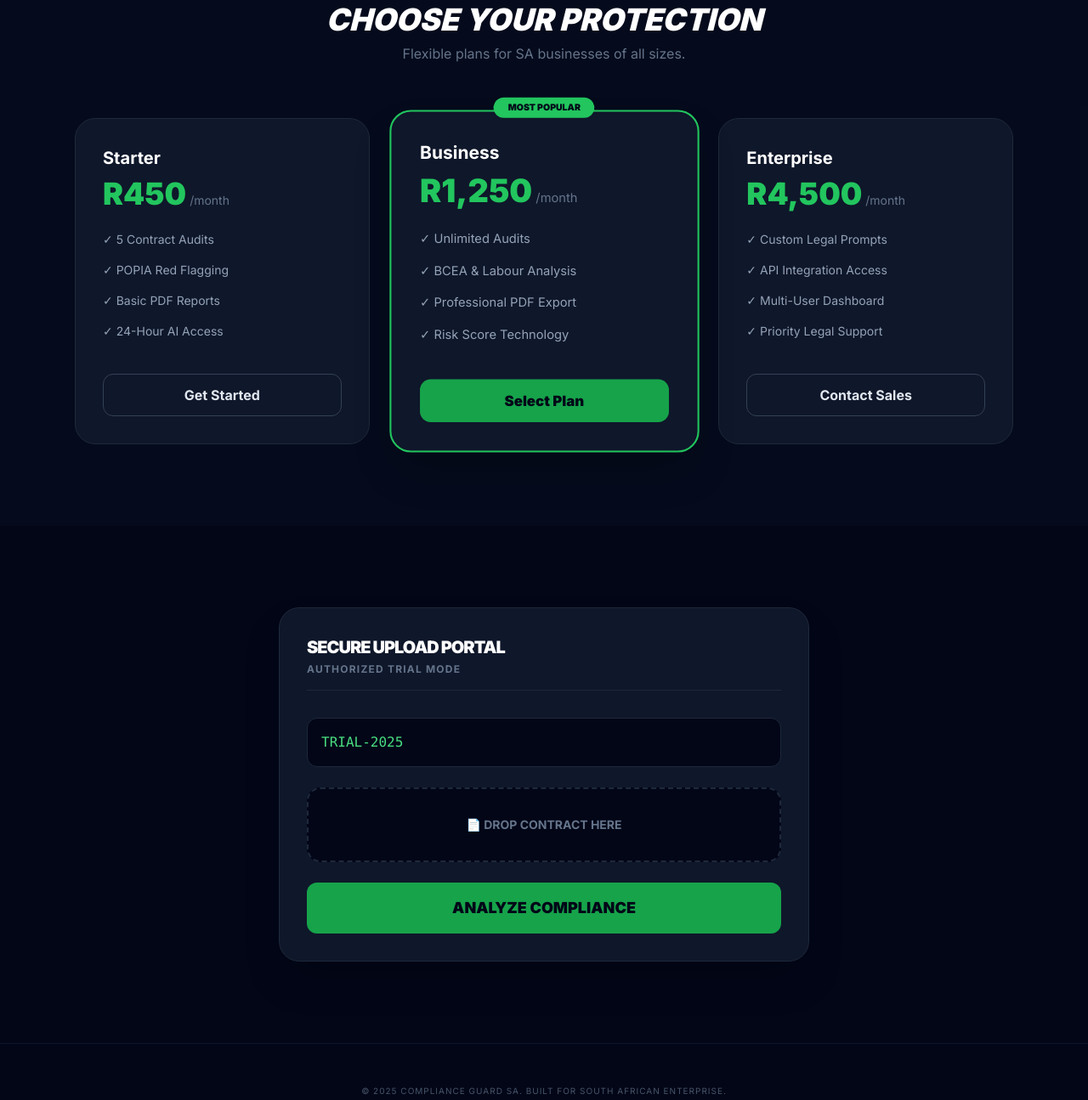
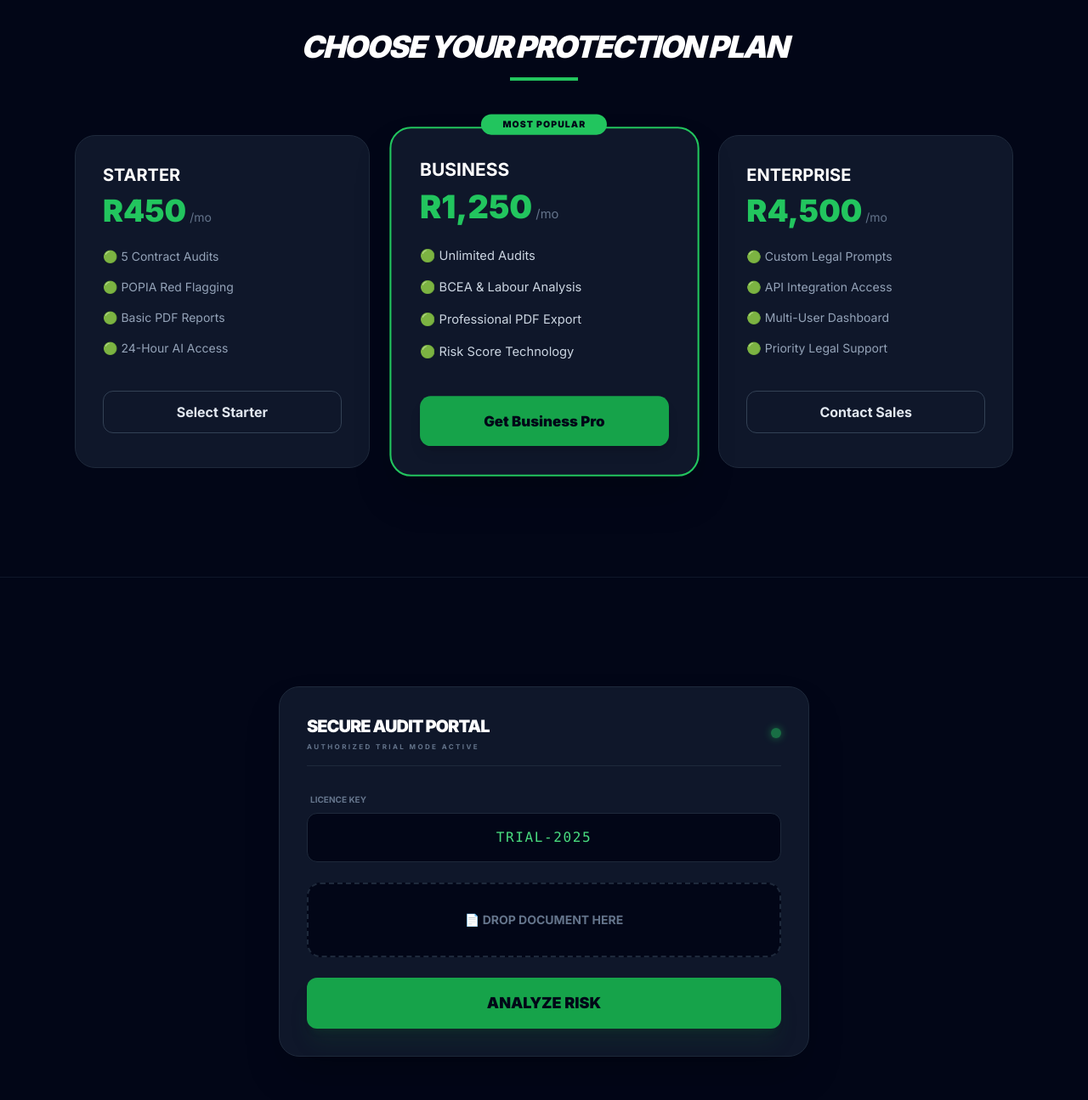
Before and after one commit to johnchips047/ContractGuardSA, a plain HTML site: page index.html in a window 1280 px wide. Shown: the part 893-2188 px from the top of the page at 85% size. Drawn offline with nearby package versions, Linux system fonts and the light colour scheme; a script that the page names is missing.

Commit message:
Update index.html

```diff
--- a/index.html
+++ b/index.html
@@ -11,11 +11,12 @@
         @import url('https://fonts.googleapis.com/css2?family=Inter:wght@400;700;900&display=swap');
         body { font-family: 'Inter', sans-serif; scroll-behavior: smooth; }
         .hero-gradient { background: radial-gradient(circle at top right, #065f46, #020617); }
+        .pricing-card:hover { transform: translateY(-10px); }
     </style>
 </head>
 <body class="bg-slate-950 text-slate-200">
 
-    <section id="hero" class="min-h-screen hero-gradient flex flex-col justify-center items-center px-6 text-center">
+    <section id="hero" class="min-h-screen hero-gradient flex flex-col justify-center items-center px-6 text-center border-b border-slate-800">
         <div class="max-w-4xl">
             <span class="text-green-500 font-bold tracking-[0.2em] uppercase text-sm mb-4 block">South Africa's #1 AI Compliance Tool</span>
             <h1 class="text-5xl md:text-7xl font-black text-white leading-tight mb-6">Automate your <span class="text-green-500 italic">Legal Audits.</span></h1>
@@ -23,87 +24,93 @@
                 Professional POPIA and BCEA risk assessments for South African SMEs. Secure, fast, and 2025-compliant.
             </p>
             <div class="flex flex-col md:flex-row gap-4 justify-center">
-                <button onclick="document.getElementById('pricing').scrollIntoView()" class="bg-green-600 hover:bg-green-500 text-slate-950 font-black px-10 py-5 rounded-2xl text-xl transition-all shadow-2xl">
+                <a href="#pricing" class="bg-green-600 hover:bg-green-500 text-slate-950 font-black px-10 py-5 rounded-2xl text-xl transition-all shadow-2xl flex items-center justify-center">
                     VIEW PRICING
-                </button>
-                <button onclick="document.getElementById('audit-lab').scrollIntoView()" class="px-10 py-5 rounded-2xl border border-slate-700 bg-slate-900/50 hover:bg-slate-800 transition-all font-bold">
+                </a>
+                <a href="#audit-lab" class="px-10 py-5 rounded-2xl border border-slate-700 bg-slate-900/50 hover:bg-slate-800 transition-all font-bold flex items-center justify-center">
                     TRY FREE AUDIT
-                </button>
+                </a>
             </div>
         </div>
     </section>
 
-    <section id="pricing" class="py-24 bg-slate-900/30">
+    <section id="pricing" class="py-32 bg-slate-950">
         <div class="max-w-6xl mx-auto px-6">
             <div class="text-center mb-16">
-                <h2 class="text-4xl font-black text-white uppercase italic">Choose Your Protection</h2>
-                <p class="text-slate-500 mt-2">Flexible plans for SA businesses of all sizes.</p>
+                <h2 class="text-4xl font-black text-white uppercase italic tracking-tighter">Choose Your Protection Plan</h2>
+                <div class="h-1 w-20 bg-green-500 mx-auto mt-4"></div>
             </div>
 
             <div class="grid grid-cols-1 md:grid-cols-3 gap-8">
-                <div class="bg-slate-900 border border-slate-800 p-8 rounded-3xl hover:border-green-500/50 transition-all">
-                    <h3 class="text-xl font-bold text-white mb-2">Starter</h3>
-                    <div class="text-4xl font-black text-green-500 mb-6">R450<span class="text-sm text-slate-500 font-normal"> /month</span></div>
+                <div class="pricing-card bg-slate-900 border border-slate-800 p-8 rounded-3xl transition-all">
+                    <h3 class="text-xl font-bold text-white mb-2 uppercase">Starter</h3>
+                    <div class="text-4xl font-black text-green-500 mb-6">R450<span class="text-sm text-slate-500 font-normal"> /mo</span></div>
                     <ul class="space-y-4 mb-10 text-slate-400 text-sm">
-                        <li>✓ 5 Contract Audits</li>
-                        <li>✓ POPIA Red Flagging</li>
-                        <li>✓ Basic PDF Reports</li>
-                        <li>✓ 24-Hour AI Access</li>
+                        <li class="flex items-center gap-2">🟢 5 Contract Audits</li>
+                        <li class="flex items-center gap-2">🟢 POPIA Red Flagging</li>
+                        <li class="flex items-center gap-2">🟢 Basic PDF Reports</li>
+                        <li class="flex items-center gap-2">🟢 24-Hour AI Access</li>
                     </ul>
-                    <button onclick="document.getElementById('audit-lab').scrollIntoView()" class="w-full py-3 rounded-xl border border-slate-700 font-bold hover:bg-slate-800 transition-all">Get Started</button>
+                    <a href="#audit-lab" class="block text-center w-full py-3 rounded-xl border border-slate-700 font-bold hover:bg-slate-800 transition-all">Select Starter</a>
                 </div>
 
-                <div class="bg-slate-900 border-2 border-green-500 p-8 rounded-3xl scale-105 shadow-2xl relative">
-                    <span class="absolute -top-4 left-1/2 -translate-x-1/2 bg-green-500 text-slate-950 text-[10px] font-black px-4 py-1 rounded-full">MOST POPULAR</span>
-                    <h3 class="text-xl font-bold text-white mb-2">Business</h3>
-                    <div class="text-4xl font-black text-green-500 mb-6">R1,250<span class="text-sm text-slate-500 font-normal"> /month</span></div>
-                    <ul class="space-y-4 mb-10 text-slate-400 text-sm">
-                        <li>✓ Unlimited Audits</li>
-                        <li>✓ BCEA & Labour Analysis</li>
-                        <li>✓ Professional PDF Export</li>
-                        <li>✓ Risk Score Technology</li>
+                <div class="pricing-card bg-slate-900 border-2 border-green-500 p-8 rounded-3xl shadow-2xl relative scale-105 z-10">
+                    <span class="absolute -top-4 left-1/2 -translate-x-1/2 bg-green-500 text-slate-950 text-[10px] font-black px-6 py-1 rounded-full uppercase tracking-widest">Most Popular</span>
+                    <h3 class="text-xl font-bold text-white mb-2 uppercase">Business</h3>
+                    <div class="text-4xl font-black text-green-500 mb-6">R1,250<span class="text-sm text-slate-500 font-normal"> /mo</span></div>
+                    <ul class="space-y-4 mb-10 text-slate-300 text-sm">
+                        <li class="flex items-center gap-2">🟢 Unlimited Audits</li>
+                        <li class="flex items-center gap-2">🟢 BCEA & Labour Analysis</li>
+                        <li class="flex items-center gap-2">🟢 Professional PDF Export</li>
+                        <li class="flex items-center gap-2">🟢 Risk Score Technology</li>
                     </ul>
-                    <button onclick="document.getElementById('audit-lab').scrollIntoView()" class="w-full py-3 rounded-xl bg-green-600 text-slate-950 font-black hover:bg-green-500 transition-all">Select Plan</button>
+                    <a href="#audit-lab" class="block text-center w-full py-4 rounded-xl bg-green-600 text-slate-950 font-black hover:bg-green-500 transition-all shadow-lg">Get Business Pro</a>
                 </div>
 
-                <div class="bg-slate-900 border border-slate-800 p-8 rounded-3xl hover:border-green-500/50 transition-all">
-                    <h3 class="text-xl font-bold text-white mb-2">Enterprise</h3>
-                    <div class="text-4xl font-black text-green-500 mb-6">R4,500<span class="text-sm text-slate-500 font-normal"> /month</span></div>
+                <div class="pricing-card bg-slate-900 border border-slate-800 p-8 rounded-3xl transition-all">
+                    <h3 class="text-xl font-bold text-white mb-2 uppercase">Enterprise</h3>
+                    <div class="text-4xl font-black text-green-500 mb-6">R4,500<span class="text-sm text-slate-500 font-normal"> /mo</span></div>
                     <ul class="space-y-4 mb-10 text-slate-400 text-sm">
-                        <li>✓ Custom Legal Prompts</li>
-                        <li>✓ API Integration Access</li>
-                        <li>✓ Multi-User Dashboard</li>
-                        <li>✓ Priority Legal Support</li>
+                        <li class="flex items-center gap-2">🟢 Custom Legal Prompts</li>
+                        <li class="flex items-center gap-2">🟢 API Integration Access</li>
+                        <li class="flex items-center gap-2">🟢 Multi-User Dashboard</li>
+                        <li class="flex items-center gap-2">🟢 Priority Legal Support</li>
                     </ul>
-                    <button onclick="document.getElementById('audit-lab').scrollIntoView()" class="w-full py-3 rounded-xl border border-slate-700 font-bold hover:bg-slate-800 transition-all">Contact Sales</button>
+                    <button class="block text-center w-full py-3 rounded-xl border border-slate-700 font-bold hover:bg-slate-800 transition-all">Contact Sales</button>
                 </div>
             </div>
         </div>
     </section>
 
-    <section id="audit-lab" class="py-24 bg-slate-950">
+    <section id="audit-lab" class="py-32 bg-slate-950 border-t border-slate-900">
         <div class="max-w-2xl mx-auto px-6">
             <div class="bg-slate-900 border border-slate-800 p-8 rounded-3xl shadow-2xl">
-                <div class="mb-8 border-b border-slate-800 pb-4">
-                    <h2 class="text-xl font-black text-white uppercase tracking-tighter">Secure Upload Portal</h2>
-                    <p class="text-xs text-slate-500 uppercase font-bold tracking-widest mt-1">Authorized trial mode</p>
+                <div class="mb-8 border-b border-slate-800 pb-4 flex justify-between items-center">
+                    <div>
+                        <h2 class="text-xl font-black text-white uppercase tracking-tighter">Secure Audit Portal</h2>
+                        <p class="text-[8px] text-slate-500 uppercase font-bold tracking-[0.3em] mt-1">Authorized trial mode active</p>
+                    </div>
+                    <div class="w-3 h-3 bg-green-500 rounded-full animate-pulse shadow-[0_0_10px_#22c55e]"></div>
                 </div>
 
                 <div class="space-y-6">
-                    <input type="text" id="accessCode" value="TRIAL-2025" class="w-full bg-slate-950 border border-slate-800 p-4 rounded-xl text-green-400 outline-none focus:border-green-500 font-mono">
-
-                    <div class="bg-slate-950 p-8 border-2 border-dashed border-slate-800 rounded-2xl text-center relative group">
-                        <input type="file" id="f" accept="application/pdf" class="absolute inset-0 w-full h-full opacity-0 cursor-pointer">
-                        <div id="fn" class="text-slate-500 text-sm font-bold uppercase">📄 Drop Contract Here</div>
+                    <div>
+                        <label class="block text-[10px] font-bold uppercase text-slate-500 mb-2 ml-1">Licence Key</label>
+                        <input type="text" id="accessCode" value="TRIAL-2025" class="w-full bg-slate-950 border border-slate-800 p-4 rounded-xl text-green-400 outline-none focus:border-green-500 font-mono text-center tracking-widest">
                     </div>
 
-                    <button onclick="audit()" class="w-full bg-green-600 hover:bg-green-500 text-slate-950 font-black py-4 rounded-xl transition-all uppercase text-lg">Analyze Compliance</button>
+                    <div class="bg-slate-950 p-8 border-2 border-dashed border-slate-800 rounded-2xl text-center relative group hover:border-green-500/30 transition-all">
+                        <input type="file" id="f" accept="application/pdf" class="absolute inset-0 w-full h-full opacity-0 cursor-pointer">
+                        <div id="fn" class="text-slate-500 text-sm font-bold uppercase">📄 Drop Document Here</div>
+                    </div>
+
+                    <button onclick="audit()" class="w-full bg-green-600 hover:bg-green-500 text-slate-950 font-black py-4 rounded-xl transition-all uppercase text-lg shadow-xl shadow-green-900/20">Analyze Risk</button>
                 </div>
             </div>
 
             <div id="L" class="hidden text-center py-10">
                 <div class="inline-block animate-spin rounded-full h-12 w-12 border-4 border-green-500 border-t-transparent mb-4"></div>
-                <p class="text-green-500 font-black tracking-widest text-xs uppercase animate-pulse">Running Legal Verification Engine...</p>
+                <p class="text-green-500 font-black tracking-widest text-xs uppercase animate-pulse">Running Compliance Verification...</p>
             </div>
 
             <div id="R" class="hidden bg-white text-slate-900 p-10 rounded-3xl shadow-2xl border-t-8 border-green-500 mt-12">
@@ -111,9 +118,9 @@
                     <div class="flex justify-between items-start mb-6 border-b pb-4">
                         <div>
                             <h2 class="text-2xl font-black uppercase tracking-tighter">Compliance Audit Report</h2>
-                            <p class="text-[10px] text-slate-400 font-bold uppercase">Compliance Guard SA Official</p>
+                            <p class="text-[10px] text-slate-400 font-bold uppercase">Compliance Guard SA | 2025 Internal Audit</p>
                         </div>
-                        <div class="bg-red-100 text-red-600 px-4 py-2 rounded-xl font-black text-center">
+                        <div class="bg-red-50 text-red-600 px-4 py-2 rounded-xl font-black text-center border border-red-100">
                             <span class="block text-[8px] uppercase">Risk Level</span>
                             <span id="riskScore">CALCULATING...</span>
                         </div>
@@ -128,8 +135,8 @@
         </div>
     </section>
 
-    <footer class="py-12 border-t border-slate-900 text-center text-slate-600 text-[10px] uppercase tracking-widest">
-        <p>© 2025 Compliance Guard SA. Built for South African Enterprise.</p>
+    <footer class="py-12 bg-slate-950 text-center text-slate-600 text-[10px] uppercase tracking-widest border-t border-slate-900">
+        <p>© 2025 Compliance Guard SA. Proprietary Legal Intelligence.</p>
     </footer>
 
     <script>
@@ -137,7 +144,7 @@
         pdfjsLib.GlobalWorkerOptions.workerSrc = 'https://cdnjs.cloudflare.com/ajax/libs/pdf.js/3.4.120/pdf.worker.min.js';
 
         document.getElementById('f').onchange = e => {
-            document.getElementById('fn').innerText = "READY: " + e.target.files[0].name;
+            document.getElementById('fn').innerText = "SELECTED: " + e.target.files[0].name;
             document.getElementById('fn').classList.add('text-green-500');
         };
 
@@ -196,36 +203,36 @@
                 const score = document.getElementById('riskScore').innerText;
 
                 doc.setFillColor(2, 6, 23);
-                doc.rect(0, 0, 210, 40, 'F');
+                doc.rect(0, 0, 210, 45, 'F');
 
                 doc.setFont("helvetica", "bold");
                 doc.setFontSize(22);
                 doc.setTextColor(255, 255, 255);
-                doc.text("COMPLIANCE GUARD SA", 20, 20);
+                doc.text("COMPLIANCE GUARD SA", 20, 22);
 
                 doc.setFontSize(10);
                 doc.setTextColor(34, 197, 94);
-                doc.text("OFFICIAL RISK AUDIT REPORT • 2025 REGULATORY UPDATE", 20, 28);
+                doc.text("OFFICIAL RISK AUDIT REPORT • 2025 REGULATORY UPDATE", 20, 30);
 
-                doc.setFillColor(241, 245, 249);
-                doc.roundedRect(140, 12, 50, 20, 3, 3, 'F');
+                doc.setFillColor(255, 255, 255);
+                doc.roundedRect(140, 15, 50, 20, 3, 3, 'F');
                 doc.setTextColor(0, 0, 0);
                 doc.setFontSize(8);
-                doc.text("AUDIT SCORE", 145, 18);
+                doc.text("AUDIT SCORE", 145, 21);
                 doc.setFontSize(14);
-                doc.text(score, 145, 26);
+                doc.text(score, 145, 29);
 
                 doc.setTextColor(0);
                 doc.setFontSize(11);
                 doc.setFont("helvetica", "normal");
 
                 const lines = doc.splitTextToSize(reportContent, 170);
-                let cursorY = 55;
+                let cursorY = 60;
 
                 lines.forEach(line => {
                     if (cursorY > 270) {
                         doc.addPage();
-                        cursorY = 20;
+                        cursorY = 25;
                     }
                     doc.text(line, 20, cursorY);
                     cursorY += 6;
@@ -237,7 +244,7 @@
                 const disclaimer = "DISCLAIMER: This report is generated by AI and does not constitute legal advice. Compliance Guard SA accepts no liability for actions taken based on this report. Users should consult a registered legal practitioner for South African law matters.";
                 doc.text(doc.splitTextToSize(disclaimer, 170), 20, footerY);
 
-                doc.save('Compliance_Audit_Report.pdf');
+                doc.save('Official_Audit_Report.pdf');
             } catch (pdfErr) {
                 alert("PDF Error: " + pdfErr.message);
             }
```
